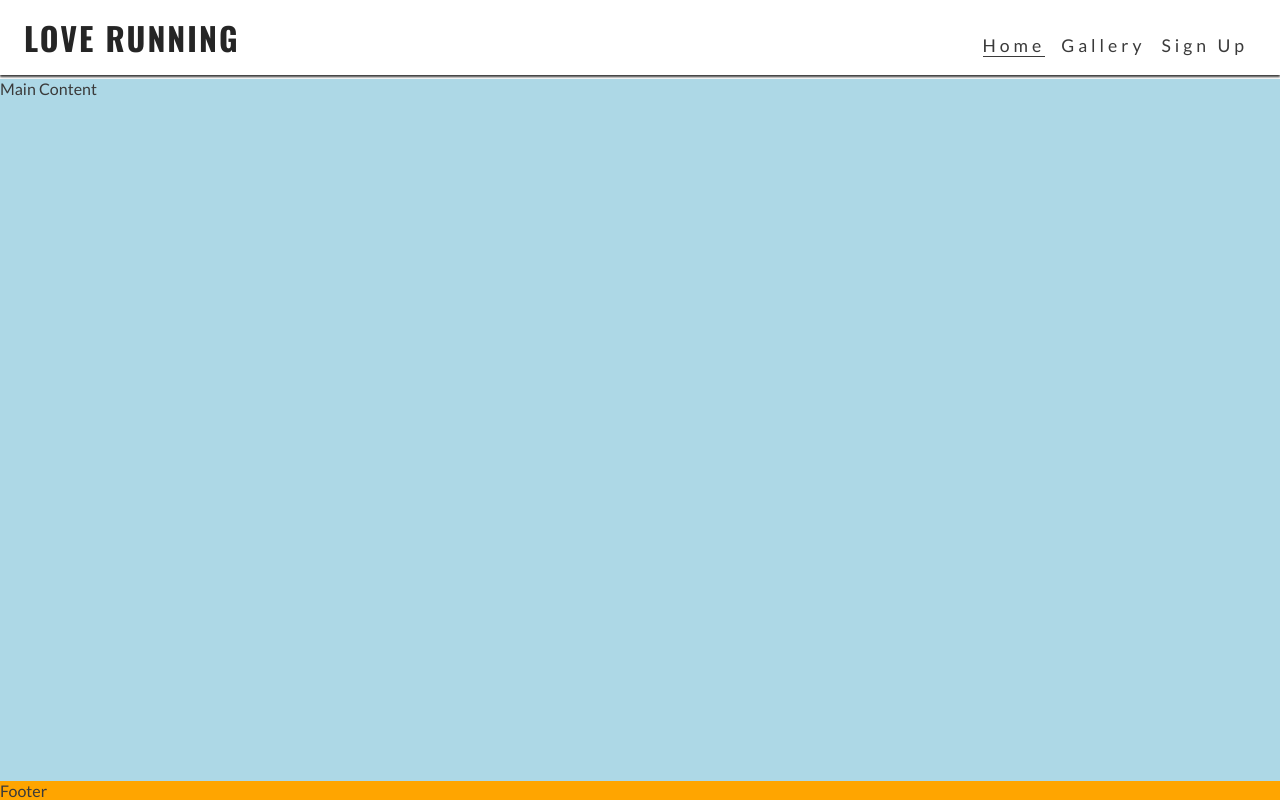
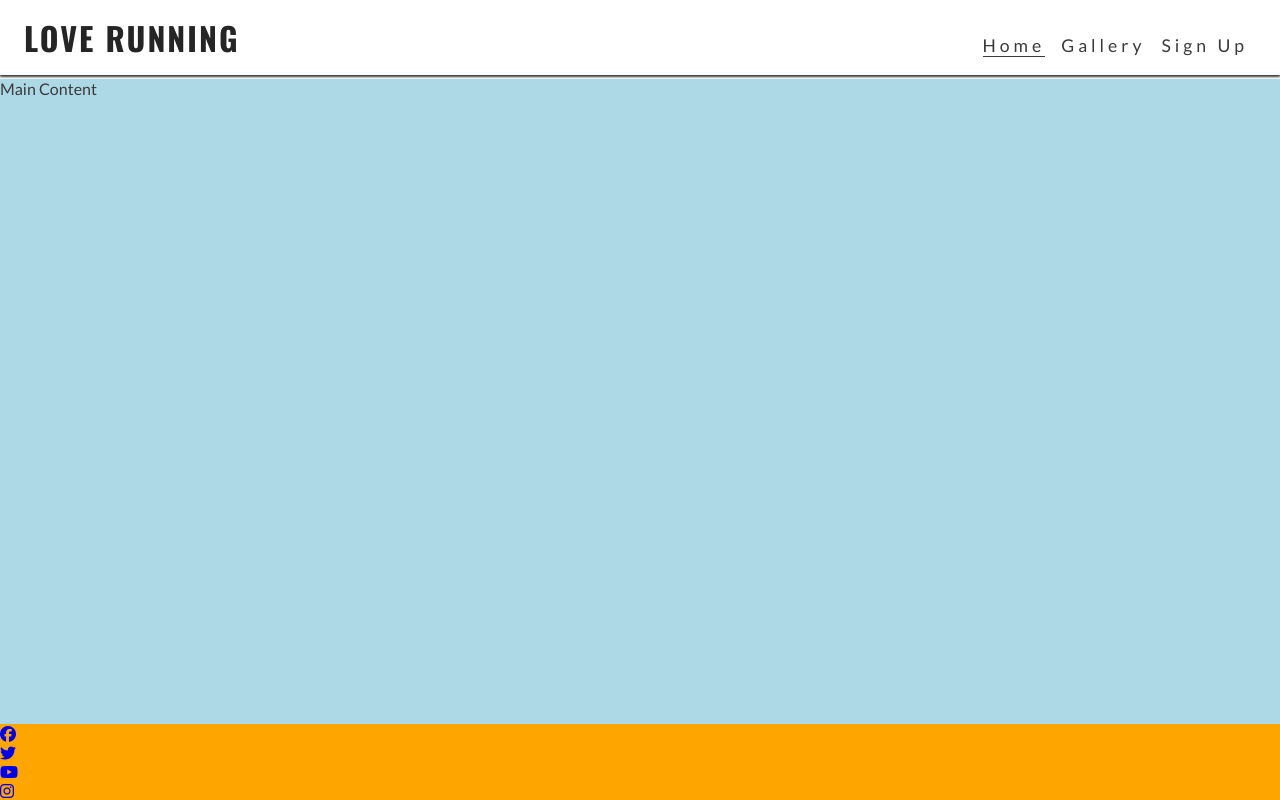
Before and after one commit to faelf/LoveRunning, a plain HTML site: page index.html in a window 1280 px wide. Drawn offline with nearby package versions, Linux system fonts and the light colour scheme.

Commit message:
added social media to footer

```diff
--- a/index.html
+++ b/index.html
@@ -38,7 +38,16 @@
     <main>Main Content</main>
 
     <!-- Footer -->
-    <footer>Footer</footer>
+    <footer>
+        <ul>
+            <li><a href="https://facebook.com/" target="_blank" rel="noopenener" aria-label="Visit our facebook page (Opens in a new tab)"><i class="fa-brands fa-facebook"></i></a></li>
+            <li><a href="https://twitter.com/" target="_blank" rel="noopenener" aria-label="Visit our twitter page (Opens in a new tab)"><i class="fa-brands fa-twitter"></i></a></li>
+            <li><a href="https://youtube.com/" target="_blank" rel="noopenener" aria-label="Visit our youtube page (Opens in a new tab)"><i class="fa-brands fa-youtube"></i></a></li>
+            <li><a href="https://instagram.com/" target="_blank" rel="noopenener" aria-label="Visit our instagram page (Opens in a new tab)"><i class="fa-brands fa-instagram"></i></a></li>
+        </ul>
+    </footer>
+    <!-- Font Awesome Kit -->
+    <script src="https://kit.fontawesome.com/8fd7781574.js" crossorigin="anonymous"></script>
 </body>
 
 </html>
```
